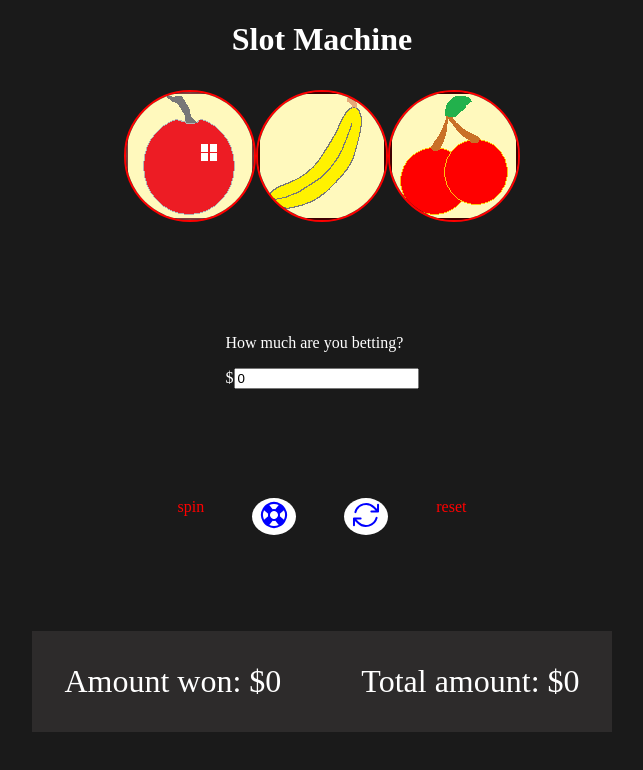
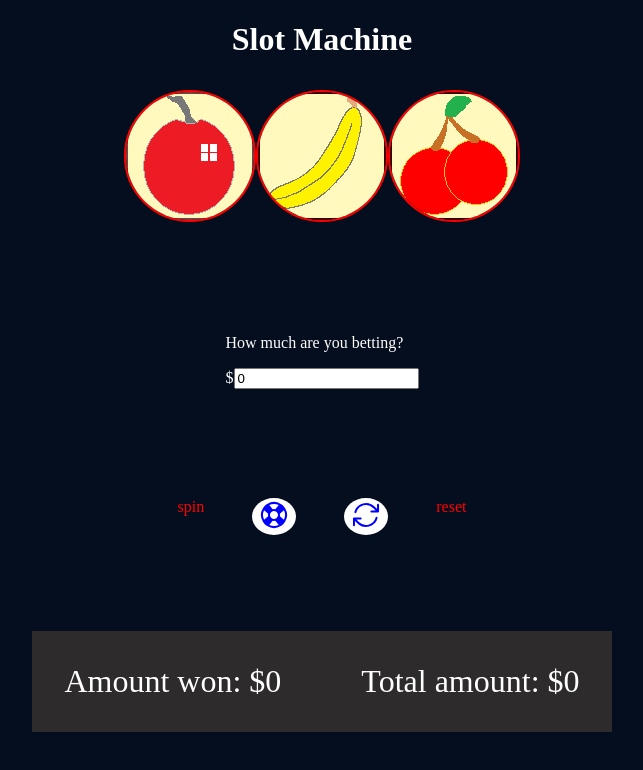
Before and after one commit to Okashe/slotmachine, a React (Create React App) app: page / in a window 1280 px wide. Shown: the top 770 px of the page, without its empty margins (318-961 px from the left). Built offline with nearby package versions, Linux system fonts and the light colour scheme.

Commit message:
bg color changed

```diff
--- a/src/index.css
+++ b/src/index.css
@@ -1,5 +1,5 @@
 body{
-   background-color: rgb(26, 26, 26);
+   background-color: #040e1f;
    color:white;
 }
 .html{
```
